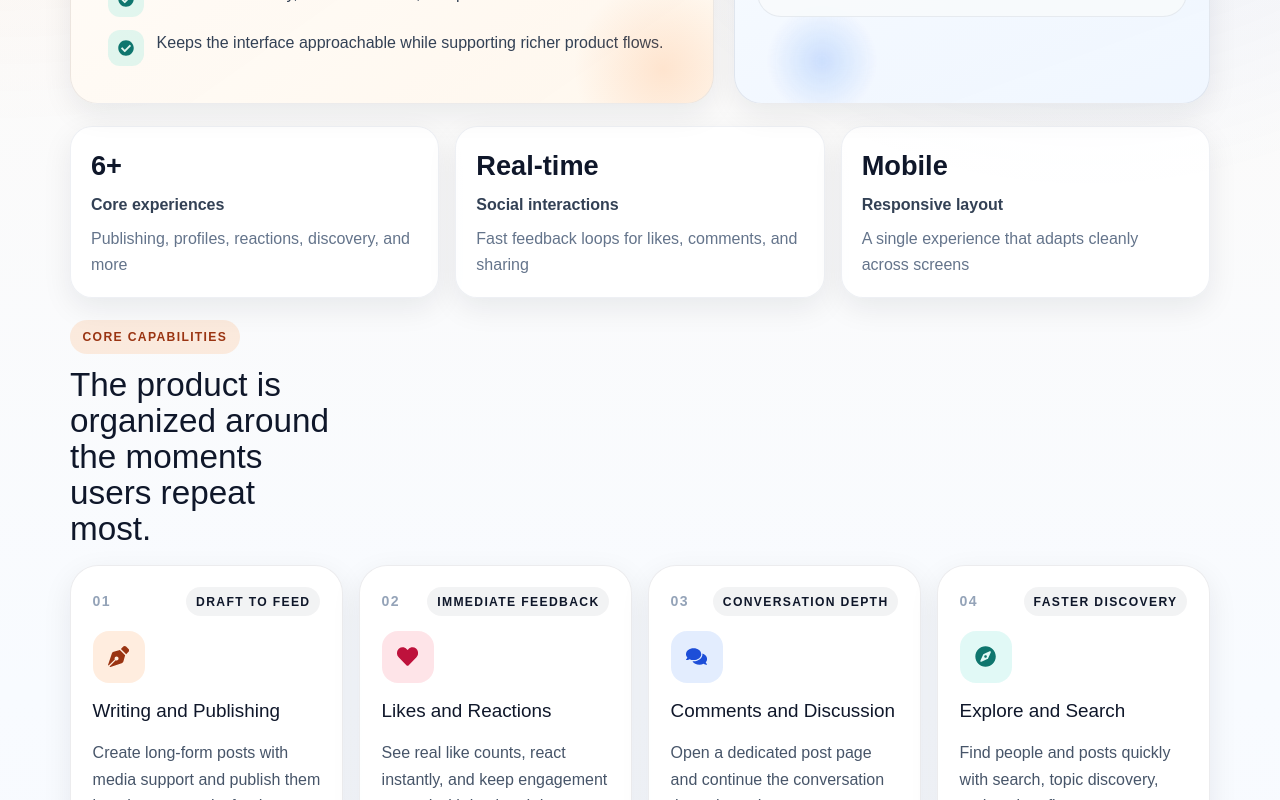
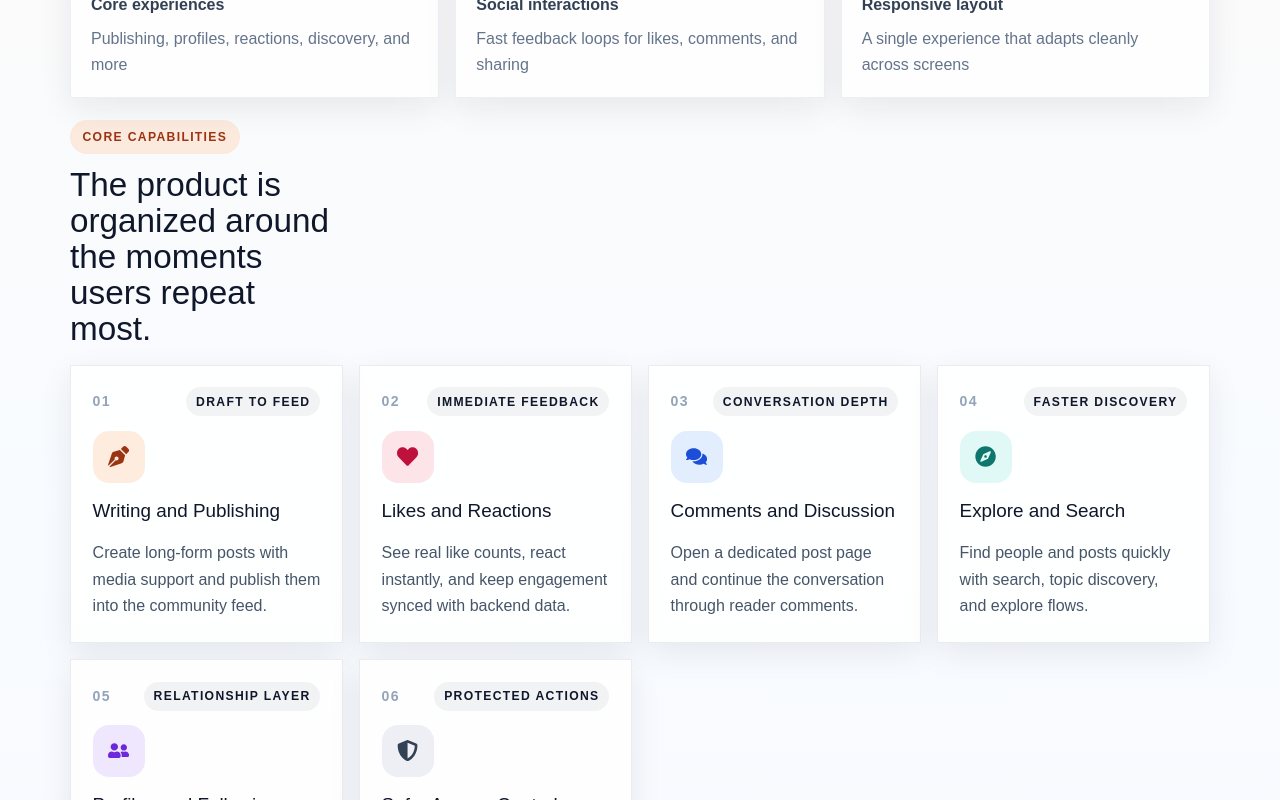
Before and after one commit to ankit-kr-maurya-82/vedam_fronted, a React (Vite) app: page /features in a window 1280 px wide. Shown: the part 960-1760 px from the top of the page. Built offline with nearby package versions, Linux system fonts and the light colour scheme; no server answers; a web font is replaced by a local one.

Commit message:
ui changes

```diff
--- a/src/pages/CSS/Features.css
+++ b/src/pages/CSS/Features.css
@@ -5,7 +5,7 @@
     radial-gradient(circle at top left, rgba(249, 115, 22, 0.12), transparent 28%),
     radial-gradient(circle at 85% 12%, rgba(37, 99, 235, 0.12), transparent 22%),
     linear-gradient(180deg, #fffaf4 0%, #f8fbff 52%, #f7f7fb 100%);
-    margin-top: 260px;
+    margin-top: 60px;
 }
 
 .features-shell {
@@ -29,7 +29,7 @@
 .features-cta-band {
   position: relative;
   overflow: hidden;
-  border-radius: 28px;
+  border-radius: 0;
   border: 1px solid rgba(15, 23, 42, 0.08);
   background: rgba(255, 255, 255, 0.9);
   box-shadow: var(--shadow-soft);
@@ -654,3 +654,7 @@
   color: #bfdbfe;
   background: rgba(59, 130, 246, 0.16);
 }
+
+.features-stat-card{
+  border-radius: 0;
+}
```
